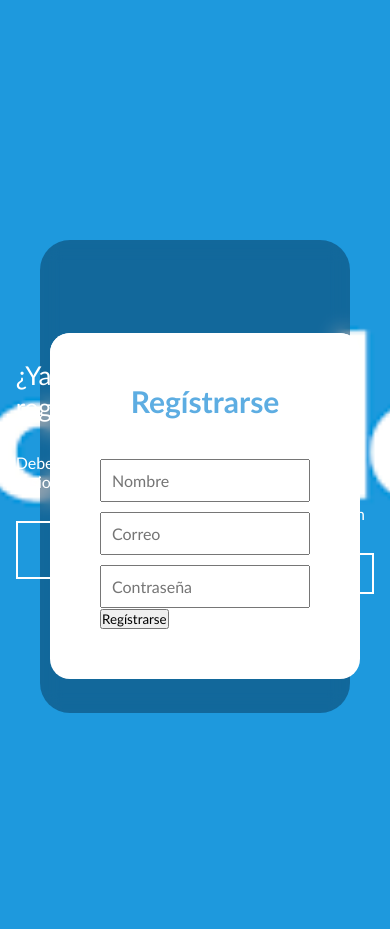
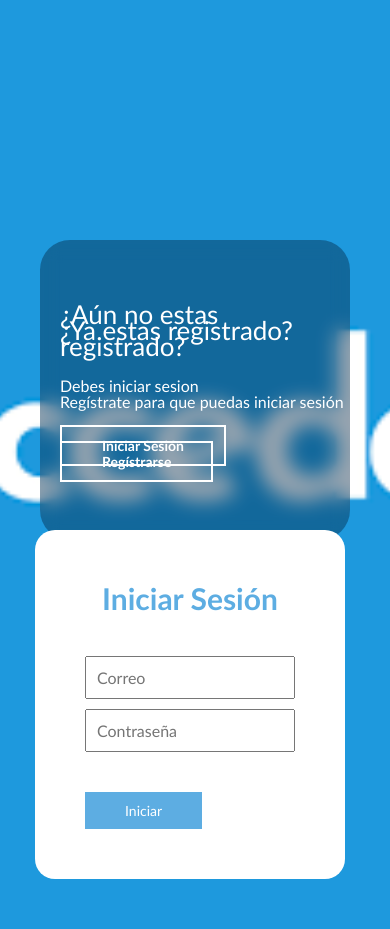
Before and after one commit to AshWaves/Pokemon-Gym, a PHP site: page /login.html in a window 390 px wide. Before the commit the page ends 713 px from the top, so only its background shows below. Run offline with PHP 8.4, Linux system fonts and the light colour scheme.

Commit message:
finish the css and start js login

```diff
--- /dev/null
+++ b/assets/js/login.js
@@ -0,0 +1,7 @@
+//global declaration of variables
+let loginForm=document.getElementById("form-login");
+let loginRegister=document.getElementById("form-register");
+//to call my form register
+function register(){
+
+}
--- a/assets/login.css
+++ b/assets/login.css
@@ -99,3 +99,49 @@
     padding: 10px;
     font-size: 16px;
 }
+
+.login-container form button{
+    padding: 10px 40px;
+    margin-top: 40px;
+    border: none;
+    font-size: 14px;
+    background-color: #5dade2;
+    color: white;
+    cursor: pointer;
+}
+
+.form-login{
+    opacity: 1;
+    display: block;
+}
+.form-register{
+    display: none;
+}
+
+/*Responsive of login*/
+
+@media screen and (max-width:850px){
+    main{
+        margin-top: 100px;
+
+    }
+    .back-box{
+        max-width: 350px;
+        height: 300px;
+        flex-direction: column;
+        margin: auto;
+    }
+    .back-box div{
+        margin: 0px;
+        position: absolute  ;
+    }
+    /*form responsive*/
+    .login-container{
+        top: -10px;
+        left: -5px;
+        margin: auto;
+    }
+    .login-container form{
+        position: relative;
+    }
+}
--- a/login.html
+++ b/login.html
@@ -31,7 +31,7 @@
                 <!--Formulario de Login y registro-->
                 <div class="login-container">
                     <!--Login-->
-                    <form action="" class="form-login">
+                    <form action="" class="form-login" id="form-login">
                         <h2>Iniciar Sesión</h2>
                         <input type="text" placeholder="Correo ">
                         <input type="password" placeholder="Contraseña">
@@ -39,7 +39,7 @@
                     </form>
 
                     <!--Register-->
-                    <form action="" class="form-register">
+                    <form action="" class="form-register" id="form-register">
                         <h2>Regístrarse</h2>
                         <input type="text" placeholder="Nombre">
                         <input type="text" placeholder="Correo">
@@ -52,6 +52,7 @@
     <footer>
 
     </footer>
+    <script src="assets/js/login.js"></script>
 </body>
 
 </html>
```
